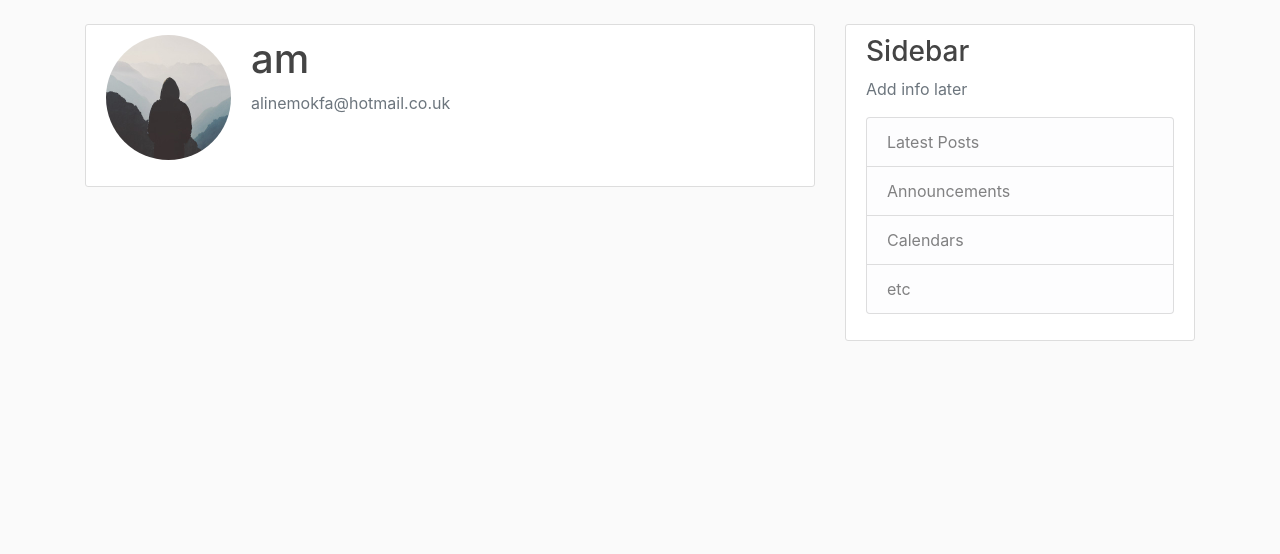
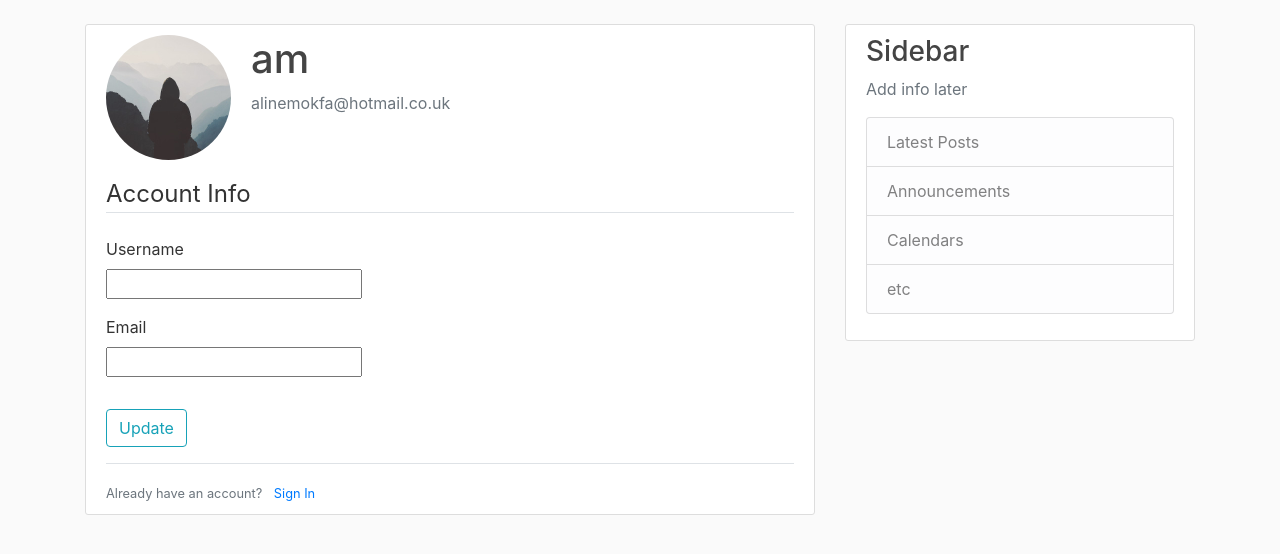
Before and after one commit to alinemokfa/python_flask_blog, a Flask app: page /account in a window 1280 px wide. Shown: the part 56-610 px from the top of the page. Run offline with Flask 2, Linux system fonts and the light colour scheme; a user stored in the database is signed in; some libraries are stand-ins or nearby versions.

Commit message:
Add UpdateAccountForm

```diff
--- a/flask_blog/forms.py
+++ b/flask_blog/forms.py
@@ -2,6 +2,7 @@ from flask_wtf import FlaskForm
 from wtforms import StringField, PasswordField, SubmitField, BooleanField, ValidationError
 from wtforms.validators import DataRequired, Length, Email, EqualTo
 from flask_blog.models import User
+from flask_login import current_user
 
 
 class RegistrationForm(FlaskForm):
@@ -30,3 +31,22 @@ class LoginForm(FlaskForm):
     password = PasswordField('Pasword', validators=[DataRequired()])
     remember = BooleanField('Remember Me')
     submit = SubmitField('Login')
+
+class UpdateAccountForm(FlaskForm):
+    username = StringField('Username',
+                            validators=[DataRequired(), Length(min=2, max=20)])
+    email = StringField('Email',
+                         validators=[DataRequired(), Email()])
+    submit = SubmitField('Update')
+
+    def validate_username(self, username):
+        if username.data != current_user.username:
+            user = User.query.filter_by(email=email.data).first()
+            if user:
+                raise ValidationError('That username is taken. Please choose a different one.')
+
+    def validate_email(self, email):
+        if email.data != current_user.email:
+            user = User.query.filter_by(email=email.data).first()
+            if user:
+                raise ValidationError('That email is taken. Please choose a different one.')
--- a/flask_blog/routes.py
+++ b/flask_blog/routes.py
@@ -1,6 +1,6 @@
 from flask import render_template, url_for, flash, redirect, request
 from flask_blog import app, db, bcrypt
-from flask_blog.forms import RegistrationForm, LoginForm
+from flask_blog.forms import RegistrationForm, LoginForm, UpdateAccountForm
 from flask_blog.models import User, Post
 from flask_login import login_user, current_user, logout_user, login_required
 
@@ -65,5 +65,6 @@ def logout():
 @app.route("/account")
 @login_required
 def account():
+    form = UpdateAccountForm()
     image_file = url_for('static', filename='profile_pics/' + current_user.image_file)
-    return render_template('account.html', title='Account', image_file=image_file)
+    return render_template('account.html', title='Account', image_file=image_file, form=form)
--- a/flask_blog/templates/account.html
+++ b/flask_blog/templates/account.html
@@ -8,6 +8,50 @@
         <p class="text-secondary">{{ current_user.email }}</p>
       </div>
     </div>
-    <!-- FORM HERE -->
+      <form method="POST" action="">
+        <!-- csrf token -->
+        {{ form.hidden_tag() }}
+        <fieldset class="form-group">
+          <legend class="border-bottom mb-4">Account Info</legend>
+          <div class="form-group">
+            {{ form.username.label(class="from-control-label") }}
+
+            {% if form.username.errors %}
+              {{ form.username(class="form-control form-control-lg is-invalid") }}
+              <div class="invalid-feedback">
+                {% for error in form.username.errors %}
+                  <span>{{ error }}</span>
+                {% endfor %}
+              </div>
+              {% else %}
+              <br>
+              {{ form.username(class="from-control from-control-lg") }}
+            {% endif %}
+          </div>
+          <div class="form-group">
+            {{ form.email.label(class="from-control-label") }}
+
+            {% if form.email.errors %}
+              {{ form.email(class="form-control form-control-lg is-invalid") }}
+              <div class="invalid-feedback">
+                {% for error in form.email.errors %}
+                  <span>{{ error }}</span>
+                {% endfor %}
+              </div>
+              {% else %}
+              <br>
+              {{ form.email(class="from-control from-control-lg") }}
+            {% endif %}
+          </div>
+        </fieldset>
+        <div class="form-group">
+          {{ form.submit(class="btn btn-outline-info") }}
+        </div>
+      </form>
+    <div class="border-top pt-3">
+      <small class="text-muted">
+        Already have an account? <a class="ml-2" href="{{ url_for('login') }}">Sign In</a>
+      </small>
+    </div>
   </div>
 {% endblock content %}
```
